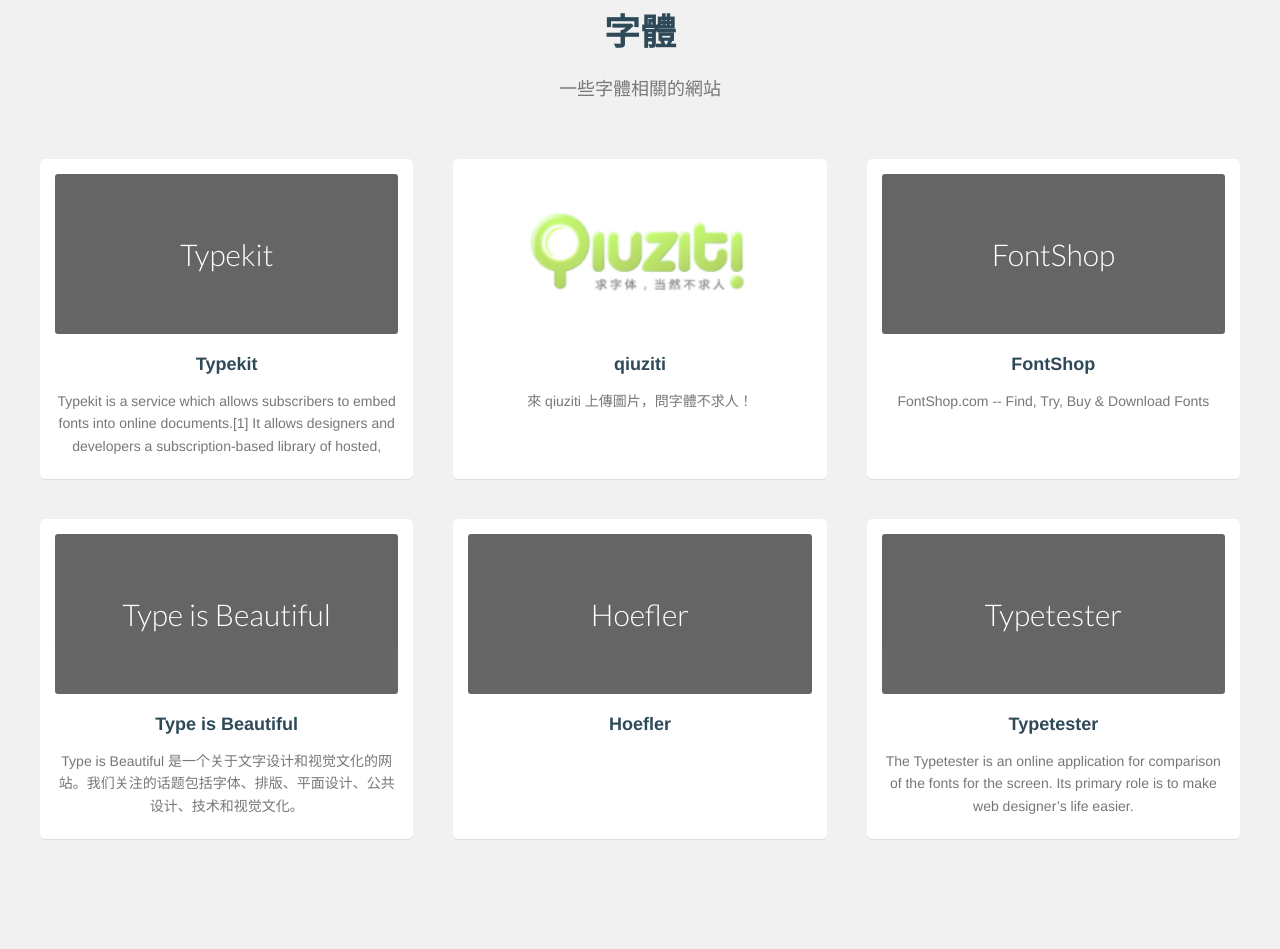
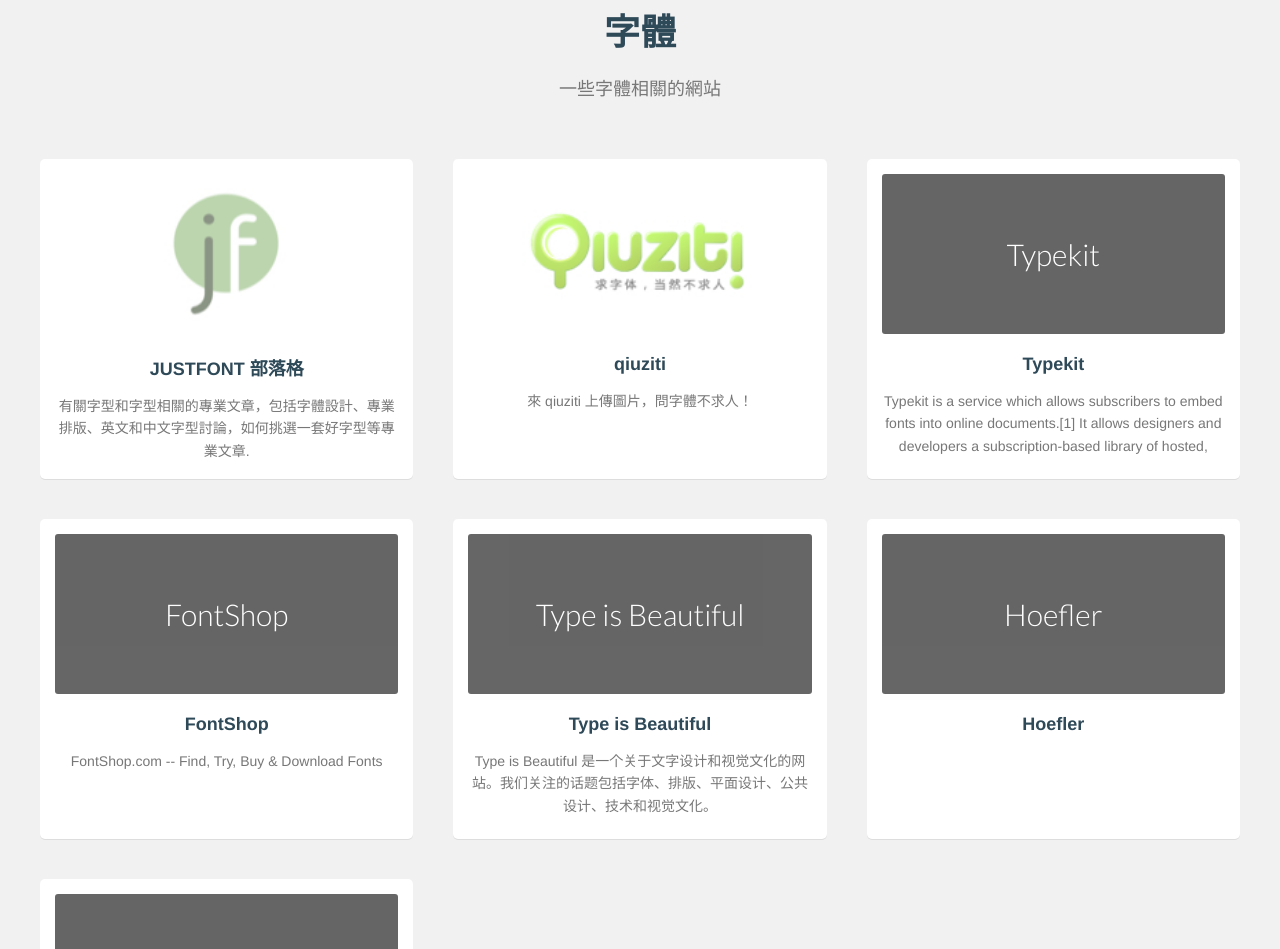
Before and after one commit to Augus/og-design-resources, a plain HTML site: page index.html in a window 1280 px wide. Shown: the part 11039-11988 px from the top of the page. Drawn offline with Linux system fonts and the light colour scheme; a script that the page names is missing.

Commit message:
新增 JUSTFONT BLOG

```diff
--- a/index.html
+++ b/index.html
@@ -609,10 +609,10 @@
                 <div class="row clear">
 
                     <div class="col col-3 tablet-col-4 mobile-full">
-                        <a class="service" href="https://typekit.com/" target="_blank">
-                            <div class="thumbnail" style="background-color: #000;">Typekit</div>
-                            <h4 class="title">Typekit</h4>
-                            <p class="descript">Typekit is a service which allows subscribers to embed fonts into online documents.[1] It allows designers and developers a subscription-based library of hosted, high-quality fonts to use on their websites.</p>
+                        <a class="service" href="http://blog.justfont.com/" target="_blank">
+                            <div class="thumbnail" style="background-image: url(images/rscs/justfont.jpg);"></div>
+                            <h4 class="title">JUSTFONT 部落格</h4>
+                            <p class="descript">有關字型和字型相關的專業文章，包括字體設計、專業排版、英文和中文字型討論，如何挑選一套好字型等專業文章.</p>
                         </a>
                     </div>
 
@@ -621,6 +621,14 @@
                             <div class="thumbnail" style="background-image: url(images/rscs/qiuziti.jpg);"></div>
                             <h4 class="title">qiuziti</h4>
                             <p class="descript">來 qiuziti 上傳圖片，問字體不求人！</p>
+                        </a>
+                    </div>
+
+                    <div class="col col-3 tablet-col-4 mobile-full">
+                        <a class="service" href="https://typekit.com/" target="_blank">
+                            <div class="thumbnail" style="background-color: #000;">Typekit</div>
+                            <h4 class="title">Typekit</h4>
+                            <p class="descript">Typekit is a service which allows subscribers to embed fonts into online documents.[1] It allows designers and developers a subscription-based library of hosted, high-quality fonts to use on their websites.</p>
                         </a>
                     </div>
 
```
Also changed, not shown: images/rscs/justfont.jpg (added), 2 other files.
